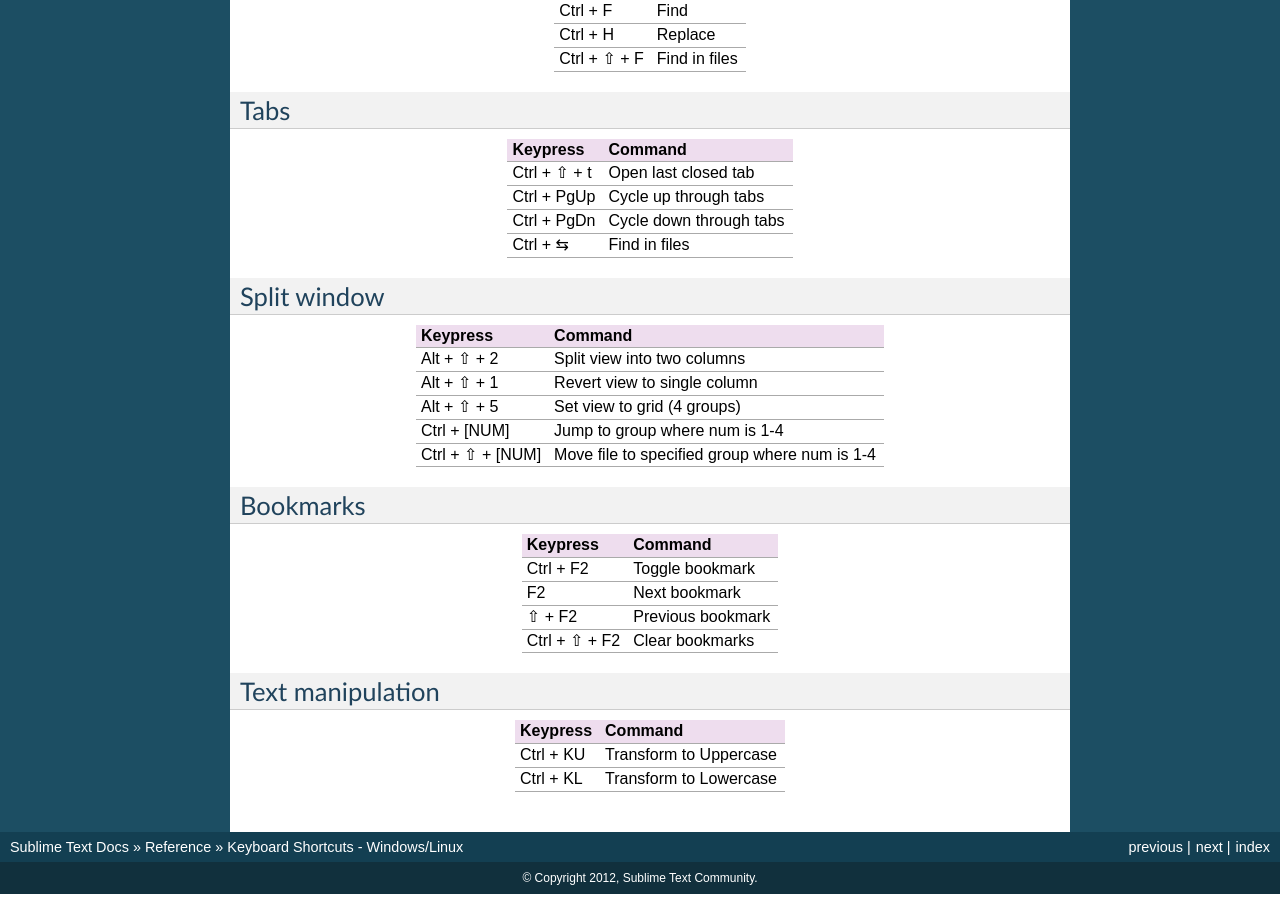
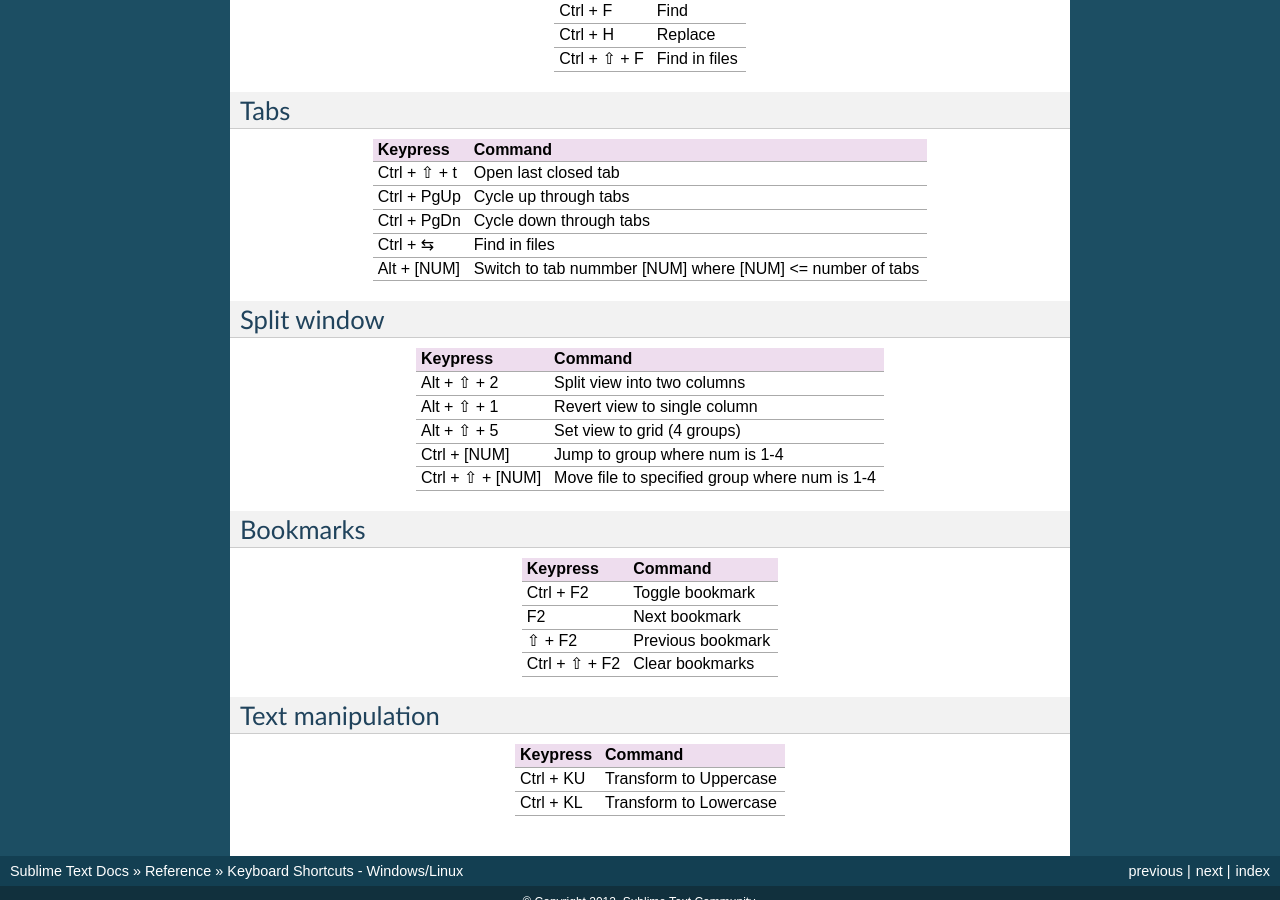
Before and after one commit to guillermooo/sublime-undocs, a Sphinx documentation site: the page built from source/reference/keyboard_shortcuts_win.rst, in a window 1280 px wide and 900 px high, scrolled down 1152 px. Built offline with Sphinx 7.4.7, drawn with Linux system fonts in a browser that asks for light colours.

Commit message:
add shortcut to switch between tabs

```diff
--- a/source/reference/keyboard_shortcuts_win.rst
+++ b/source/reference/keyboard_shortcuts_win.rst
@@ -112,6 +112,8 @@ Tabs
 +-----------------+-----------------------------------------------------------+
 | Ctrl + ⇆        | Find in files                                             |
 +-----------------+-----------------------------------------------------------+
+| Alt + [NUM]	  | Switch to tab nummber [NUM] where [NUM] <= number of tabs |
++-----------------+-----------------------------------------------------------+
 
 Split window
 ------------------------
```
